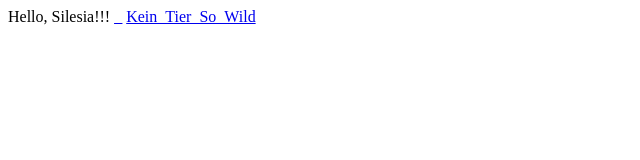
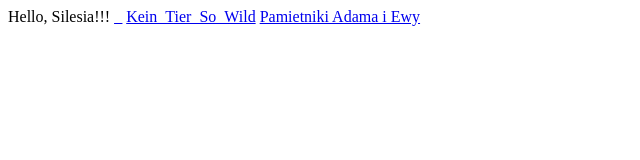
Before and after one commit to notariusz-ch/notariusz-ch.github.io, a plain HTML site: page index.html in a window 1280 px wide. Shown: the whole page, without its empty margins (0-640 px from the left). Drawn offline with Linux system fonts and the light colour scheme.

Commit message:
Pamietniki Adama I Ewy

```diff
--- a/index.html
+++ b/index.html
@@ -1,6 +1,7 @@
 Hello, Silesia!!!
 <a href="\Malinowska _Postaci_kampu_studium_konstrukcji_pozy.pdf"> _</a>
 <a href="\krol-ryszard-iii.pdf"> Kein_Tier_So_Wild</a>
+<a href="\Pamiętniki Adama i Ewy (Mark Twain, Samuel Clemens).pdf"> Pamietniki Adama i Ewy</a>
 
 <!--Data science od podstaw Analiza danych w Pythonie-->
 <!--001-->
```
